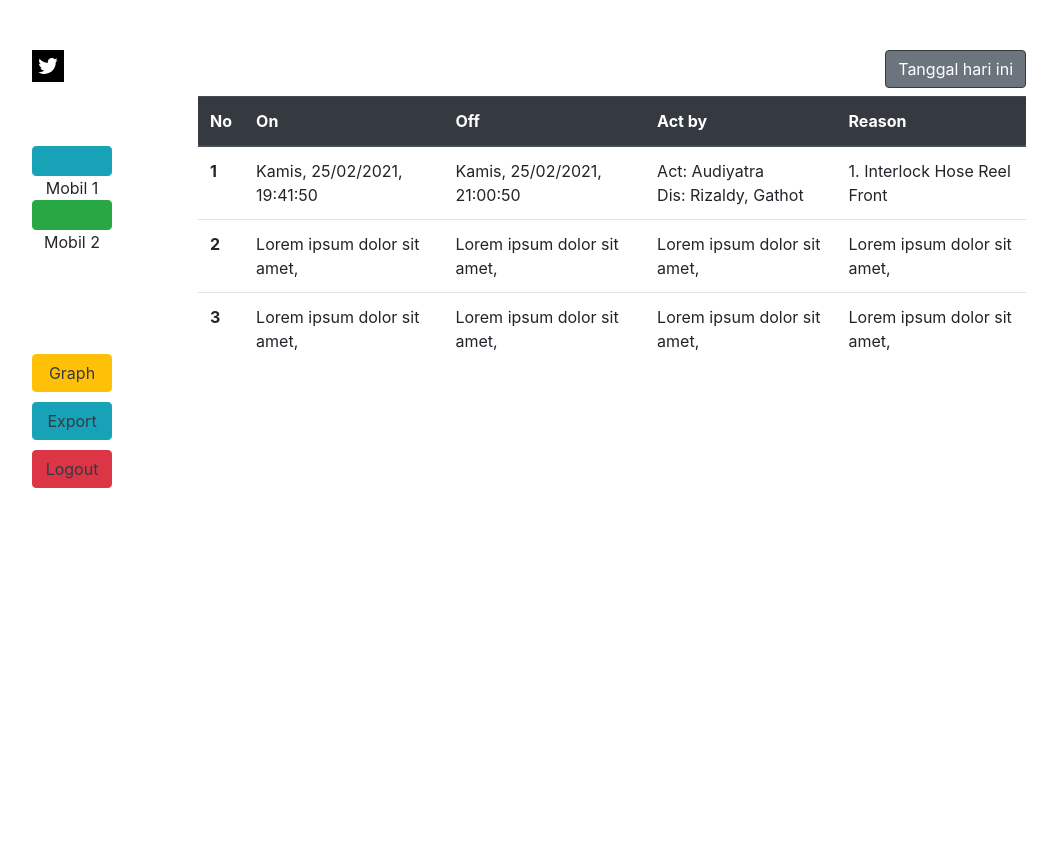
After one commit to 2021-IF-PemrogramanWeb/studi-kasus-1-wiliamhw, a PHP site: page /table.html in a window 1280 px wide. The commit adds this page. Shown: the whole page, without its empty margins (111-1168 px from the left). Run offline with PHP 8.4, Linux system fonts and the light colour scheme.

Commit message:
Add responsive table

```diff
--- a/style.css
+++ b/style.css
@@ -14,6 +14,45 @@
     margin-top: 80px;
 }
 
+.table-container {
+  margin-top: 50px;
+  width: 80%;
+  max-width: 1200px
+}
+
+.box {
+  width: 80px;
+  height: 30px;
+}
+
+.car-div {
+  width: fit-content;
+}
+
+#content {
+  display: flex;
+}
+
+#button_car {
+  width: 20%;
+  min-width: 100px;
+}
+
+#car {
+  margin-top: 50px;
+}
+
+#btn {
+  display: flex;
+  flex-direction: column;
+  gap: 10px;
+  margin-top: 100px;
+}
+
+.left-btn {
+  width: 80px;
+}
+
 @media (max-width: 450px) {
   .h-custom {
     height: 100%;
--- /dev/null
+++ b/table.html
@@ -0,0 +1,86 @@
+<!DOCTYPE html>
+<html lang="en">
+<head>
+  <meta charset="UTF-8">
+  <meta http-equiv="X-UA-Compatible" content="IE=edge">
+  <meta name="viewport" content="width=device-width, initial-scale=1.0">
+  <link rel="stylesheet" href="https://stackpath.bootstrapcdn.com/bootstrap/4.3.1/css/bootstrap.min.css" integrity="sha384-ggOyR0iXCbMQv3Xipma34MD+dH/1fQ784/j6cY/iJTQUOhcWr7x9JvoRxT2MZw1T" crossorigin="anonymous">
+  <link rel="stylesheet" href="style.css">
+  <title>Table</title>
+</head>
+<body>
+  <main class="vh-100">
+    <div class="container-fluid h-custom table-container">
+      <header class="d-flex justify-content-between mb-2">
+        <section class="logo">
+          <img src="twitter-logo.svg" alt="logo_twitter">
+        </section>
+        <div id="current_date" class="btn btn-secondary border border-dark">
+          Tanggal hari ini
+        </div>
+      </header>
+
+      <div id="content">
+        <section id="button_car">
+          <div id="car">
+            <div class="car-div">
+              <div class="btn btn-info box"></div>
+              <div class="text-center">Mobil 1</div>
+            </div>
+            <div class="car-div">
+              <div class="btn btn-success box"></div>
+              <div class="text-center">Mobil 2</div>
+            </div>
+          </div>
+          <div id="btn">
+            <button class="btn btn-warning text-dark left-btn">Graph</button>
+            <button class="btn btn btn-info text-dark left-btn">Export</button>
+            <button class="btn btn-danger text-dark left-btn">Logout</button>
+          </div>
+        </section>
+
+        <section id="table">
+          <table class="table">
+            <thead class="thead-dark">
+              <tr>
+                <th scope="col">No</th>
+                <th scope="col">On</th>
+                <th scope="col">Off</th>
+                <th scope="col">Act by</th>
+                <th scope="col">Reason</th>
+              </tr>
+            </thead>
+            <tbody>
+              <tr>
+                <th scope="row">1</th>
+                <td>Kamis, 25/02/2021, 19:41:50</td>
+                <td>Kamis, 25/02/2021, 21:00:50</td>
+                <td>
+                  Act: Audiyatra
+                  <br>
+                  Dis: Rizaldy, Gathot
+                </td>
+                <td>1. Interlock Hose Reel Front</td>
+              </tr>
+              <tr>
+                <th scope="row">2</th>
+                <td>Lorem ipsum dolor sit amet,</td>
+                <td>Lorem ipsum dolor sit amet,</td>
+                <td>Lorem ipsum dolor sit amet,</td>
+                <td>Lorem ipsum dolor sit amet,</td>
+              </tr>
+              <tr>
+                <th scope="row">3</th>
+                <td>Lorem ipsum dolor sit amet,</td>
+                <td>Lorem ipsum dolor sit amet,</td>
+                <td>Lorem ipsum dolor sit amet,</td>
+                <td>Lorem ipsum dolor sit amet,</td>
+              </tr>
+            </tbody>
+          </table>
+        </section>
+      </div>
+    </div>
+  </main>
+</body>
+</html>
```
Also changed, not shown: login.html (renamed from index.html, +3 -4 lines), login_action.php (added, +10 -0 lines), twitter-logo.svg (added).
